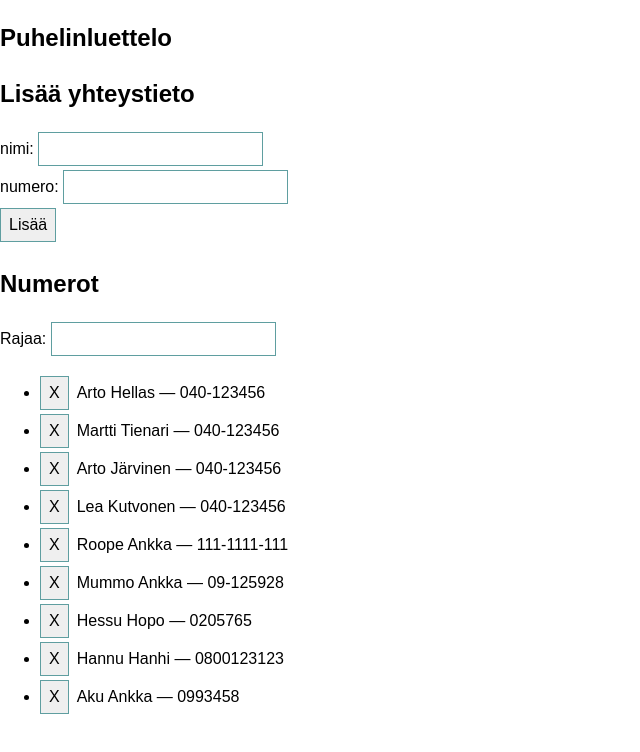
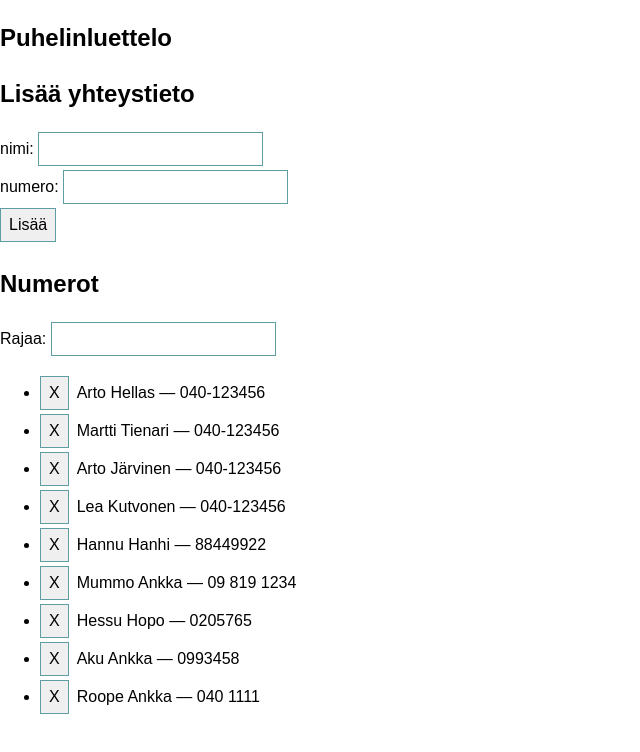
Before and after one commit to thykka/fso2019, a React (Create React App) app in the folder osa2/puhelinluettelo/: page / in a window 1280 px wide. Shown: the top 752 px of the page, without its empty margins (0-640 px from the left). Built offline with nearby package versions, Linux system fonts and the light colour scheme; data requests are answered from the project's data file.

Commit message:
osa2 - puhelinluettelo step10

```diff
--- a/osa2/puhelinluettelo/db.json
+++ b/osa2/puhelinluettelo/db.json
@@ -21,13 +21,13 @@
       "id": 4
     },
     {
-      "name": "Roope Ankka",
-      "number": "111-1111-111",
+      "name": "Hannu Hanhi",
+      "number": "88449922",
       "id": 7
     },
     {
       "name": "Mummo Ankka",
-      "number": "09-125928",
+      "number": "09 819 1234",
       "id": 9
     },
     {
@@ -36,14 +36,14 @@
       "id": 10
     },
     {
-      "name": "Hannu Hanhi",
-      "number": "0800123123",
-      "id": 11
-    },
-    {
       "name": "Aku Ankka",
       "number": "0993458",
       "id": 12
+    },
+    {
+      "name": "Roope Ankka",
+      "number": "040 1111",
+      "id": 13
     }
   ]
 }
--- a/osa2/puhelinluettelo/src/App.js
+++ b/osa2/puhelinluettelo/src/App.js
@@ -15,12 +15,25 @@ const App = () => {
   );
 
   const addPerson = (name, number) => {
-    if(persons.map(p=>p.name).includes(name)) {
-      alert(`${ name } on jo luettelossa!`);
+    const existingPerson = persons.find(person=>
+      person.name === name || person.number === number
+    );
+    if(existingPerson && confirm(`${ name } on jo luettelossa, korvataanko tiedot?`)) {
+      Persons.edit(existingPerson.id, { name, number })
+        .then(editedPerson => setPersons(
+          persons.map(person =>
+            person.id === existingPerson.id ? editedPerson : person
+          )
+        ))
+        .catch(error => console.error(error));
     } else {
       Persons.create({ name, number })
-      .then(({name, number}) => setPersons([...persons, { name, number }]))
-      .catch(error => console.error(error));
+        .then(newPerson => setPersons([...persons, {
+          name: newPerson.name,
+          number: newPerson.number,
+          id: newPerson.id
+        }]))
+        .catch(error => console.error(error));
     }
   };
 
@@ -88,8 +101,8 @@ const ContactList = ({ persons, removePerson }) => <ul>
   {
     persons.map(person =>
     <ContactItem
-      key={ person.name }
-      person={person}
+      key={ person.id }
+      person={ person }
       removePerson={ () => removePerson(person.id) }
     />
     )
--- a/osa2/puhelinluettelo/src/services/persons.js
+++ b/osa2/puhelinluettelo/src/services/persons.js
@@ -1,5 +1,6 @@
 import axios from 'axios'
 const API_URL = 'http://localhost:3001/persons'
+const DEBUG = false;
 
 const getList = () => {
   const request = axios.get(API_URL);
@@ -14,8 +15,13 @@ const create = newObject => {
 const remove = (id) => {
   const request = axios.delete(`${API_URL}/${id}`);
   return request.then(response => response.data);
-}
+};
+
+const edit = (id, data) => {
+  const request = axios.put(`${API_URL}/${id}`, data);
+  return request.then(response => response.data);
+};
 
 export default {
-  getList, create, remove
+  getList, create, remove, edit
 };
```
